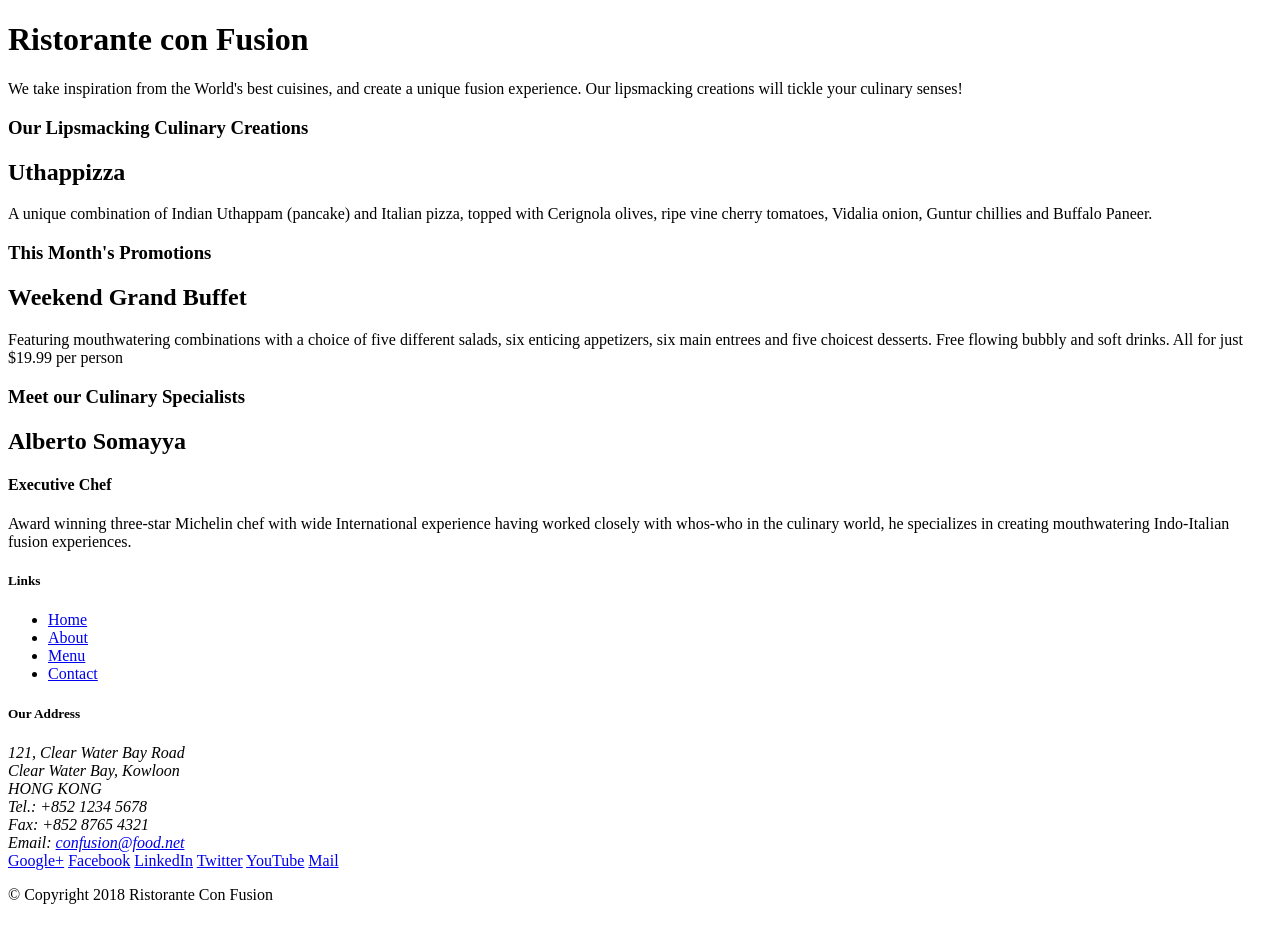
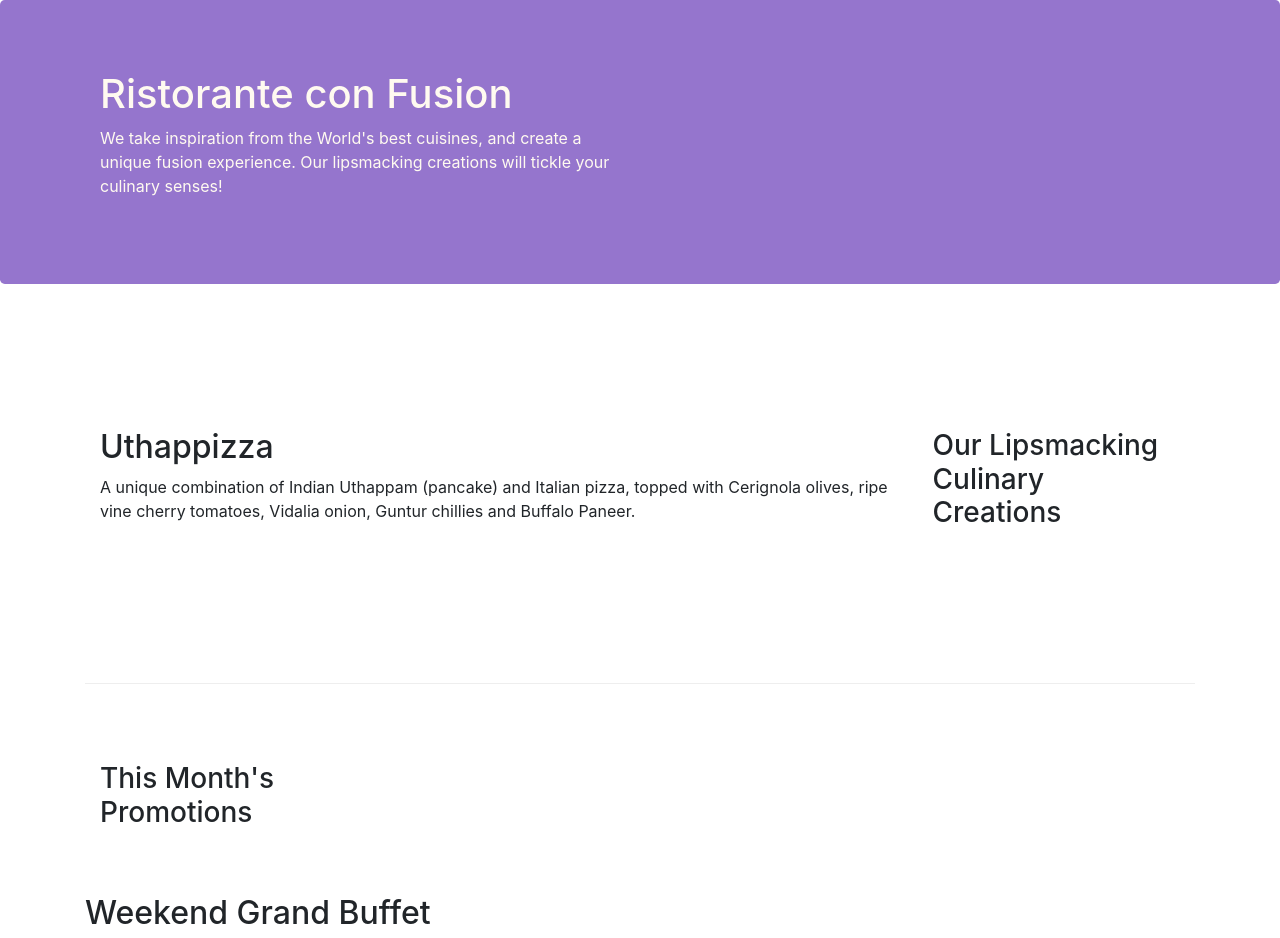
Before and after one commit to Nikola666/bootstrap4week1, a website: page index.html in a window 1280 px wide. Shown: the top 938 px of the page. Drawn offline with nearby package versions, Linux system fonts and the light colour scheme.

Commit message:
Add files via upload

```diff
--- /dev/null
+++ b/css/styles.css
@@ -0,0 +1,26 @@
+.row-header {
+	margin:0px auto;
+	padding:0px auto;
+}
+.row-content {
+	margin: 0px auto;
+	padding: 50px 0px 50px 0px;
+	border-bottom: 1px ridge;
+	min-height: 400px;
+}
+.footer {
+	background-color: #D1C4E9;
+	margin: 0px auto;
+	padding: 20px 0px 20px 0px;
+}
+.jumbotron {
+	padding: 70px 30px 70px 30px;
+	margin: 0px auto;
+	background: #9575CD;
+	color: floralwhite;
+}
+.address {
+	font-size: 80%;
+	margin: 0px;
+	color: brown;
+}
--- a/index.html
+++ b/index.html
@@ -2,38 +2,46 @@
 <html lang="en">
 
 <head>
+    <!-- Required meta tags always come first -->
+    <meta charset="utf-8">
+    <meta name="viewport" content="width=device-width, initial-scale=1, shrink-to-fit=no">
+    <meta http-equiv="x-ua-compatible" content="ie=edge">
+
+    <!-- Bootstrap CSS -->
+    <link rel="stylesheet" href="node_modules/bootstrap/dist/css/bootstrap.min.css">
+    <link rel = "stylesheet" href="css/styles.css">
     <title>Ristorante Con Fusion</title>
 </head>
 
 <body>
 
-    <header>
-        <div>
-            <div>
-                <div>
+    <header class ="jumbotron">
+        <div class ="container">
+            <div class="row row-header">
+                <div class="col-12 col-sm-6">
                     <h1>Ristorante con Fusion</h1>
                     <p>We take inspiration from the World's best cuisines, and create a unique fusion experience. Our lipsmacking creations will tickle your culinary senses!</p>
                 </div>
-                <div>
+                <div class="col-12 col-sm">
                 </div>
             </div>
         </div>
     </header>
 
-    <div>
-        <div>
-            <div>
+    <div class ="container">
+        <div class = "row row-content align-items-center">
+            <div class="col-12 col-sm-4 order-sm-last col-md-3">
                 <h3>Our Lipsmacking Culinary Creations</h3>
             </div>
-            <div>
+            <div class="col col-sm order-sm-first col-md">
                 <h2>Uthappizza</h2>
                 <p>A unique combination of Indian Uthappam (pancake) and Italian pizza, topped with Cerignola olives, ripe vine cherry tomatoes, Vidalia onion, Guntur chillies and Buffalo Paneer.</p>
             </div>
         </div>
 
 
-        <div>
-            <div>
+        <div class = "row row-content align-items-center">
+            <div class="col-12 col-sm-4 col-md-3">
                 <h3>This Month's Promotions</h3>
             </div>
             <div>
@@ -42,11 +50,11 @@
             </div>
         </div>
 
-        <div>
-            <div>
+        <div class = "row row-content align-items-center">
+            <div class="col-12 col-sm-4 order-sm-last col-md-3">
                 <h3>Meet our Culinary Specialists</h3>
             </div>
-            <div>
+            <div class="col col-sm order-sm-first col-md">
                 <h2>Alberto Somayya</h2>
                 <h4>Executive Chef</h4>
                 <p>Award winning three-star Michelin chef with wide International experience having worked closely with whos-who in the culinary world, he specializes in creating mouthwatering Indo-Italian fusion experiences. </p>
@@ -54,21 +62,21 @@
         </div>
     </div>
 
-    <footer>
-        <div>
-            <div>
-                <div>
+    <footer class = "footer">
+        <div class ="container">
+            <div class = "row">
+                <div class="col-2 offset-3 col-sm-2">
                     <h5>Links</h5>
-                    <ul>
+                    <ul class="list-unstyled">
                         <li><a href="#">Home</a></li>
                         <li><a href="#">About</a></li>
                         <li><a href="#">Menu</a></li>
                         <li><a href="#">Contact</a></li>
                     </ul>
                 </div>
-                <div>
+                <div class="col-5 col-sm-2">
                     <h5>Our Address</h5>
-                    <address>
+                    <address class = "address">
 		              121, Clear Water Bay Road<br>
 		              Clear Water Bay, Kowloon<br>
 		              HONG KONG<br>
@@ -77,8 +85,8 @@
 		              Email: <a href="mailto:confusion@food.net">confusion@food.net</a>
 		           </address>
                 </div>
-                <div>
-                    <div>
+                <div class = "col-12 col-sm-4 aligh-self-center">
+                    <div class="text-center">
                         <a href="http://google.com/+">Google+</a>
                         <a href="http://www.facebook.com/profile.php?id=">Facebook</a>
                         <a href="http://www.linkedin.com/in/">LinkedIn</a>
@@ -88,14 +96,17 @@
                     </div>
                 </div>
            </div>
-           <div>
-                <div>
+           <div class = "row justify-content-center">
+                <div class="col-auto">
                     <p>© Copyright 2018 Ristorante Con Fusion</p>
                 </div>
            </div>
         </div>
     </footer>
-
+ <!-- jQuery first, then Popper.js, then Bootstrap JS. -->
+    <script src="node_modules/jquery/dist/jquery.slim.min.js"></script>
+    <script src="node_modules/popper.js/dist/umd/popper.min.js"></script>
+    <script src="node_modules/bootstrap/dist/js/bootstrap.min.js"></script>
 </body>
 
 </html>
--- a/package.json
+++ b/package.json
@@ -12,5 +12,10 @@
   "license": "ISC",
   "devDependencies": {
     "lite-server": "^2.3.0"
+  },
+  "dependencies": {
+    "bootstrap": "^4.0.0",
+    "jquery": "^3.3.1",
+    "popper.js": "^1.12.9"
   }
 }
```
Also changed, not shown: README.md (added), 1 other file.
